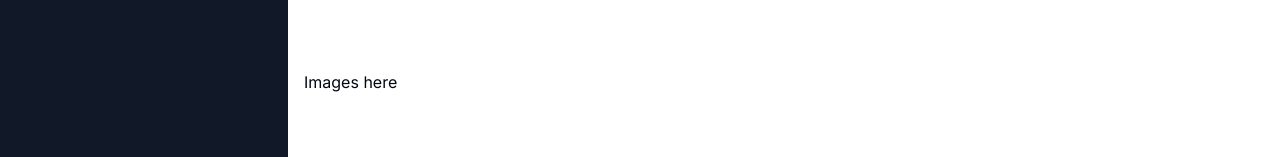
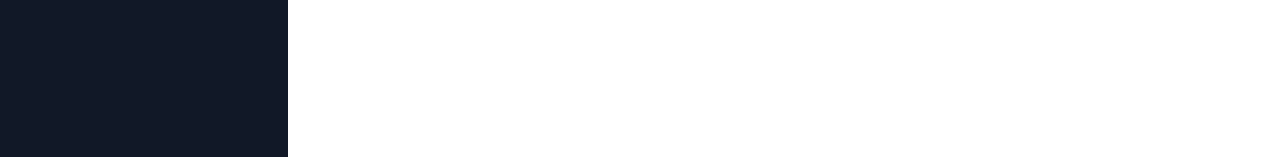
Before and after one commit to i1Zeus/AI-Saas, a Next.js app: page /image in a window 1280 px wide. Shown: the part 640-797 px from the top of the page. Built offline with nearby package versions, Linux system fonts and the light colour scheme.

Commit message:
Images are ready

```diff
--- a/app/(dashboard)/(routes)/image/page.tsx
+++ b/app/(dashboard)/(routes)/image/page.tsx
@@ -5,12 +5,13 @@ import axios from "axios";
 import { useState } from "react";
 import { useForm } from "react-hook-form";
 import { useRouter } from "next/navigation";
-import { ImageIcon } from "lucide-react";
+import { Download, ImageIcon } from "lucide-react";
 import { zodResolver } from "@hookform/resolvers/zod";
 
 import { cn } from "@/lib/utils";
 import Heading from "@/components/heading";
 import { Empty } from "@/components/empty";
+import { Card, CardFooter } from "@/components/ui/card";
 import { Loader } from "@/components/loader";
 import { Input } from "@/components/ui/input";
 import { Button } from "@/components/ui/button";
@@ -24,6 +25,7 @@ import {
 } from "@/components/ui/select";
 
 import { amountOptions, formSchema, resolutionOptions } from "./constants";
+import Image from "next/image";
 
 const ImagePage = () => {
   const router = useRouter();
@@ -174,7 +176,24 @@ const ImagePage = () => {
         {images.length === 0 && !isLoading && (
           <Empty label="No images generated." />
         )}
-        <div>Images here</div>
+        <div className="grid grid-cols-1 md:grid-cols-2 lg:grid-cols-3 xl:grid-cols-4  gap-4 mt-8">
+          {images.map((src) => (
+            <Card key={src} className="rounded-lg overflow-hidden">
+              <div className="relative aspect-square">
+                <Image fill alt="Generated Image" src={src} />
+              </div>
+              <CardFooter className="p-2">
+                <Button
+                  variant="secondary"
+                  className="w-full"
+                  onClick={() => window.open(src, "_blank")}
+                >
+                  <Download className="h-4 w-4 m-2" />
+                </Button>
+              </CardFooter>
+            </Card>
+          ))}
+        </div>
       </div>
     </div>
   );
```
